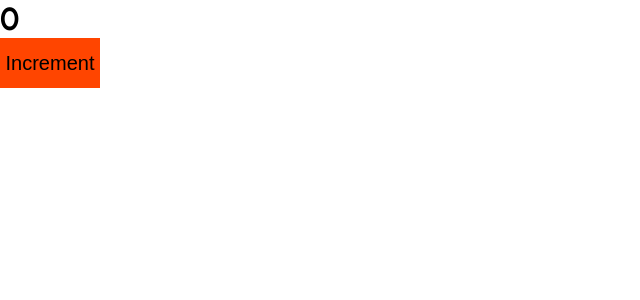
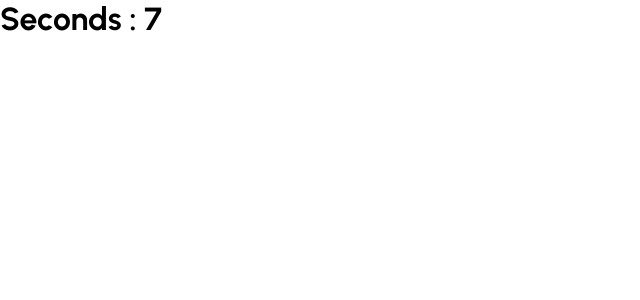
Before and after one commit to Deepak8519M/ReactJs-Babbar-Series, a React (Vite) app in the folder 68.useEffectHook/: page / in a window 1280 px wide. Shown: the top 300 px of the page, without its empty margins (0-640 px from the left). Built offline with nearby package versions, Linux system fonts and the light colour scheme.

Commit message:
Time Comp added

```diff
--- a/68.useEffectHook/src/App.jsx
+++ b/68.useEffectHook/src/App.jsx
@@ -1,5 +1,6 @@
 import React, { useEffect, useState } from "react";
 import LoggerComponent from "./components/LoggerComponent";
+import TimeComponent from "./components/TimeComponent";
 
 function App() {
   // const [count, setCount] = useState(0);
@@ -28,7 +29,9 @@ function App() {
 
   return (
     <div>
-      <LoggerComponent />
+      <TimeComponent />
+      {/* <LoggerComponent /> */}
+
       {/* <h1>{count}</h1>
       <button onClick={handlClick}>Click</button>
       <br />
--- /dev/null
+++ b/68.useEffectHook/src/components/TimeComponent.jsx
@@ -0,0 +1,23 @@
+import React, { useEffect, useInsertionEffect, useState } from "react";
+
+function TimeComponent() {
+  const [seconds, setSeconds] = useState(0);
+
+  useEffect(() => {
+    const intervalId = setInterval(() => {
+      setSeconds((prveSeconds) => prveSeconds + 1);
+    }, 1000);
+
+    return () => {
+      clearInterval(intervalId);
+    };
+  }, []);
+
+  return (
+    <div>
+      <h1>Seconds : {seconds} </h1>
+    </div>
+  );
+}
+
+export default TimeComponent;
```
